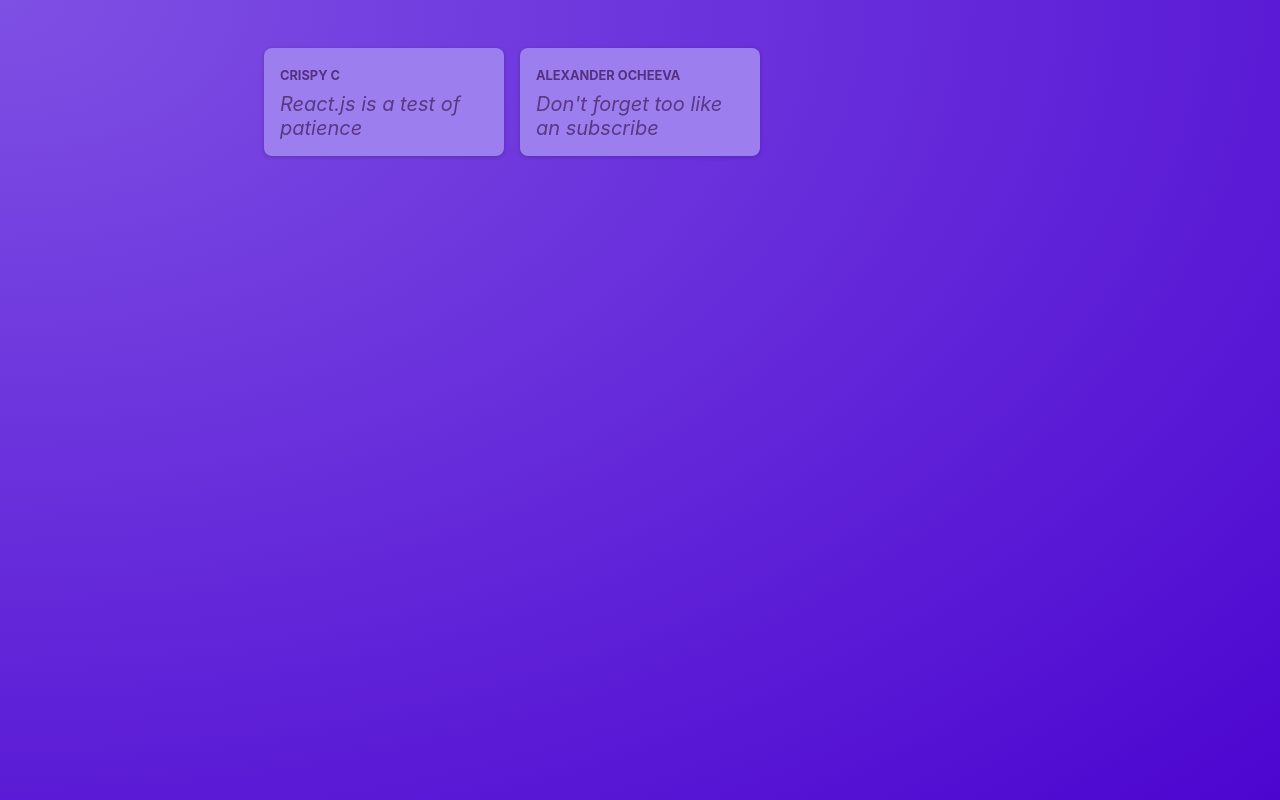
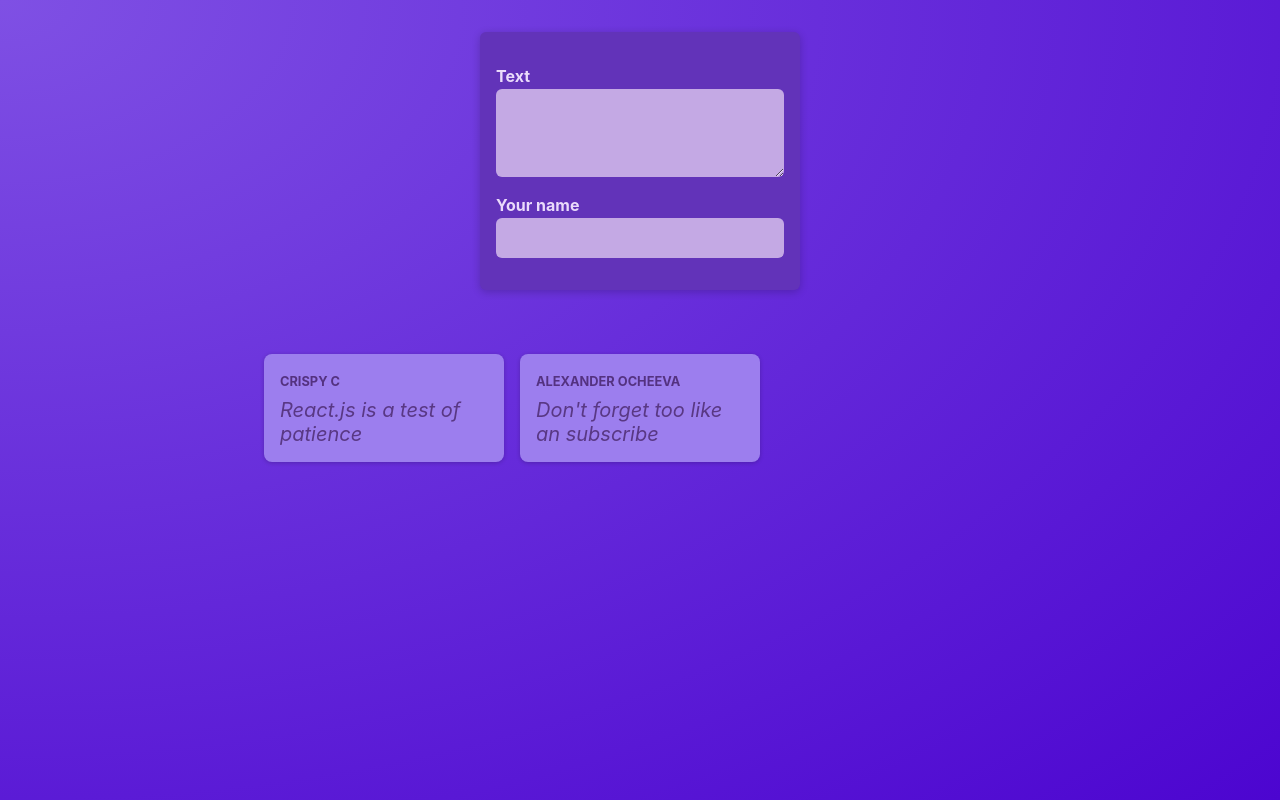
Before and after one commit to StreetwiseGamgee/bit-fs-dev-train, a React (Vite) app in the folder code-alongs/nextjs_react/react-crash-course/: page / in a window 1280 px wide. Built offline with nearby package versions, Linux system fonts and the light colour scheme.

Commit message:
Implemented framework for creating a new post, and tested event listening

```diff
--- /dev/null
+++ b/code-alongs/nextjs_react/react-crash-course/src/components/NewPost.jsx
@@ -0,0 +1,21 @@
+import classes from './NewPost.module.css';
+
+function NewPost() {
+    function changeBodyHandler(event) {
+        console.log(event.target.value);
+    }
+    return (
+        <form className={classes.form}>
+            <p>
+                <label htmlFor="body">Text</label>
+                <textarea id="body" required rows={3} onChange={changeBodyHandler} />
+            </p>
+            <p>
+                <label htmlFor="name">Your name</label>
+                <input type="text" id="name" required />
+            </p>
+        </form>
+    );
+}
+
+export default NewPost;
--- /dev/null
+++ b/code-alongs/nextjs_react/react-crash-course/src/components/NewPost.module.css
@@ -0,0 +1,55 @@
+.form {
+  background-color: #6233b9;
+  padding: 1rem;
+  width: 20rem;
+  margin: 2rem auto;
+  border-radius: 6px;
+  box-shadow: 0 2px 8px rgba(0, 0, 0, 0.2);
+}
+
+.form label {
+  display: block;
+  margin-bottom: 0.05rem;
+  color: #eadbfb;
+  font-weight: bold;
+}
+
+.form input,
+.form textarea {
+  display: block;
+  width: 100%;
+  font: inherit;
+  padding: 0.5rem;
+  border-radius: 6px;
+  border: none;
+  background-color: #c4a9e4;
+  color: #28262c;
+}
+
+.actions {
+  display: flex;
+  justify-content: flex-end;
+  gap: 0.5rem;
+}
+
+.actions button {
+  cursor: pointer;
+  font: inherit;
+  padding: 0.5rem 1.5rem;
+  border: none;
+  border-radius: 4px;
+  background-color: #34036c;
+  color: #e5d5f7;
+}
+
+.actions button:hover {
+  background-color: #23014a;
+}
+
+.actions button[type='button'] {
+  background-color: transparent;
+}
+
+.actions button[type='button']:hover {
+  color: #d1bee6;
+}
--- a/code-alongs/nextjs_react/react-crash-course/src/components/PostsList.jsx
+++ b/code-alongs/nextjs_react/react-crash-course/src/components/PostsList.jsx
@@ -1,12 +1,20 @@
 import Post from './Post';
-import classes from './PostsList.module.css'
+import NewPost from './NewPost';
+import classes from './PostsList.module.css';
 
 function PostsList() {
+     {/* To meet the requirement .jsx has regarding child elements we must first import 'NewPost' and or the desired import.
+       * Next we wrap those elements inside an empty element aka 'fragment' <> </> as sibling elements aren't allowed.
+       * This ensures that we only have one root element inside the return statement.
+       */}
     return (
-    <ul className={classes.posts}>
-        <Post author="Crispy C" body="React.js is a test of patience"/>
-        <Post author="Alexander Ocheeva" body="Don't forget too like an subscribe"/>
-    </ul>
+        <>
+            <NewPost />
+            <ul className={classes.posts}>
+                <Post author="Crispy C" body="React.js is a test of patience"/>
+                <Post author="Alexander Ocheeva" body="Don't forget too like an subscribe"/>
+            </ul>
+        </>
     );
 }
 
```
